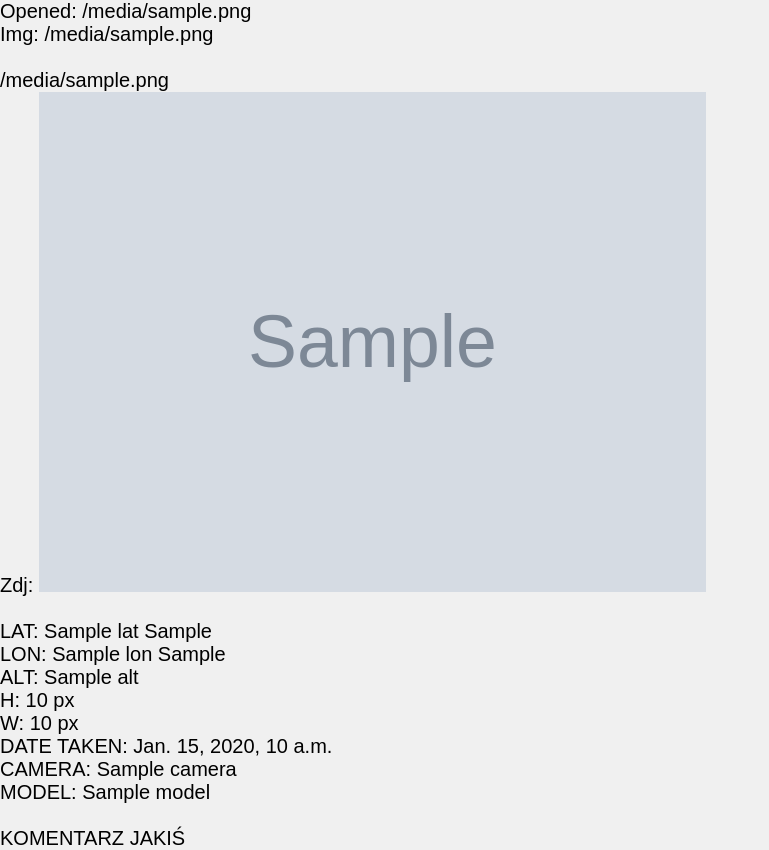
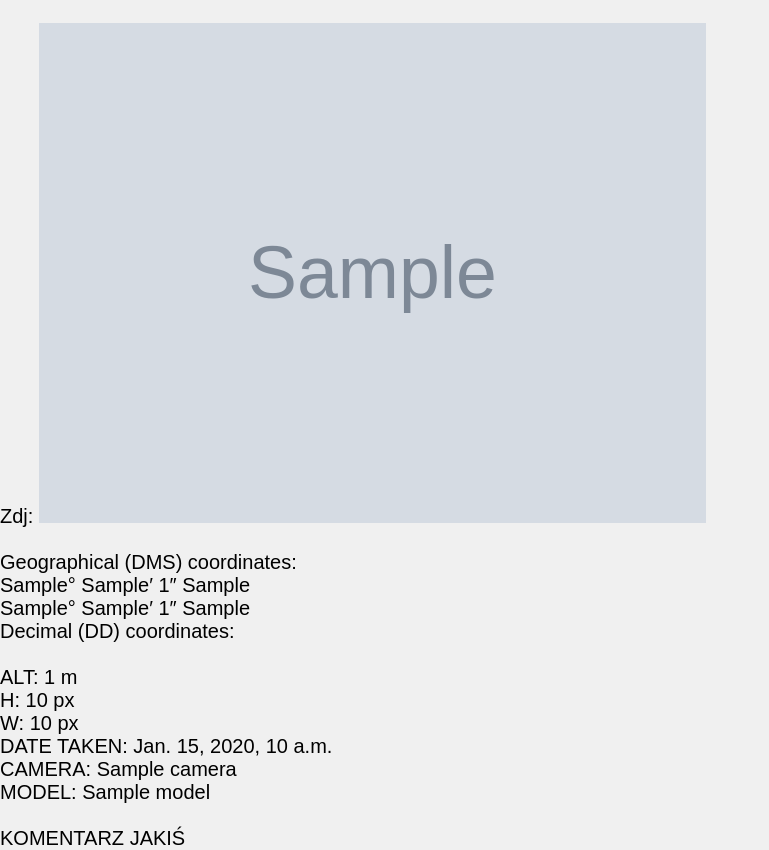
Before and after one commit to 117marta/Photo_info, a Django app: template photo/photo_app/templates/photo_app/photo-info.html in a window 1280 px wide. Shown: the part 139-989 px from the top of the page, without its empty margins (0-769 px from the left). Run offline with Django 3.2, Linux system fonts and the light colour scheme; the template is opened without the code that fills it: most values are stand-ins (such as "Sample title", 1, 10 or a date in 2020); grey boxes marked "Sample" are stand-in pictures.

Commit message:
PhotoInfoView - decode UTF-8. Template - add widthratio

```diff
--- a/photo/photo_app/templates/photo_app/photo-info.html
+++ b/photo/photo_app/templates/photo_app/photo-info.html
@@ -11,10 +11,7 @@
     <h1>Photo information</h1>
 </header>
 
-Opened: {{ img_opened }}<br>
-Img: {{ img }}<br>
 <br>
-{{ img.photo }}<br>
 <!--Zdj: <img src="{{ MEDIA_URL }}{{ img.photo }}">-->
 <!--Zdj: <img src="/photo/media/{{ img.photo }}">-->
 Zdj: <img src="{{ img.photo.url }}" alt="Photo" height="500px">
@@ -22,9 +19,12 @@ Zdj: <img src="{{ img.photo.url }}" alt="Photo" height="500px">
 
 <br><br>
 
-LAT: {{ lat }} {{ lat_ref }}<br>
-LON: {{ lon }} {{ lon_ref }}<br>
-ALT: {{ alt }}<br>
+Geographical (DMS) coordinates:<br>
+{{ lat.0.0 }}&deg; {{ lat.1.0 }}&#8242; {% widthratio lat.2.0 lat.2.1 1 %}&#8243; {{ lat_ref }}<br>
+{{ lon.0.0 }}&deg; {{ lon.1.0 }}&#8242; {% widthratio lon.2.0 lon.2.1 1 %}&#8243; {{ lon_ref }}<br>
+Decimal (DD) coordinates:<br>
+<br>
+ALT: {% widthratio alt.0 alt.1 1 %} m<br>
 H: {{ height }} px<br>
 W: {{ width }} px<br>
 DATE TAKEN: {{ date }}<br>
```
Also changed, not shown: photo/photo_app/views.py (+5 -5 lines).
